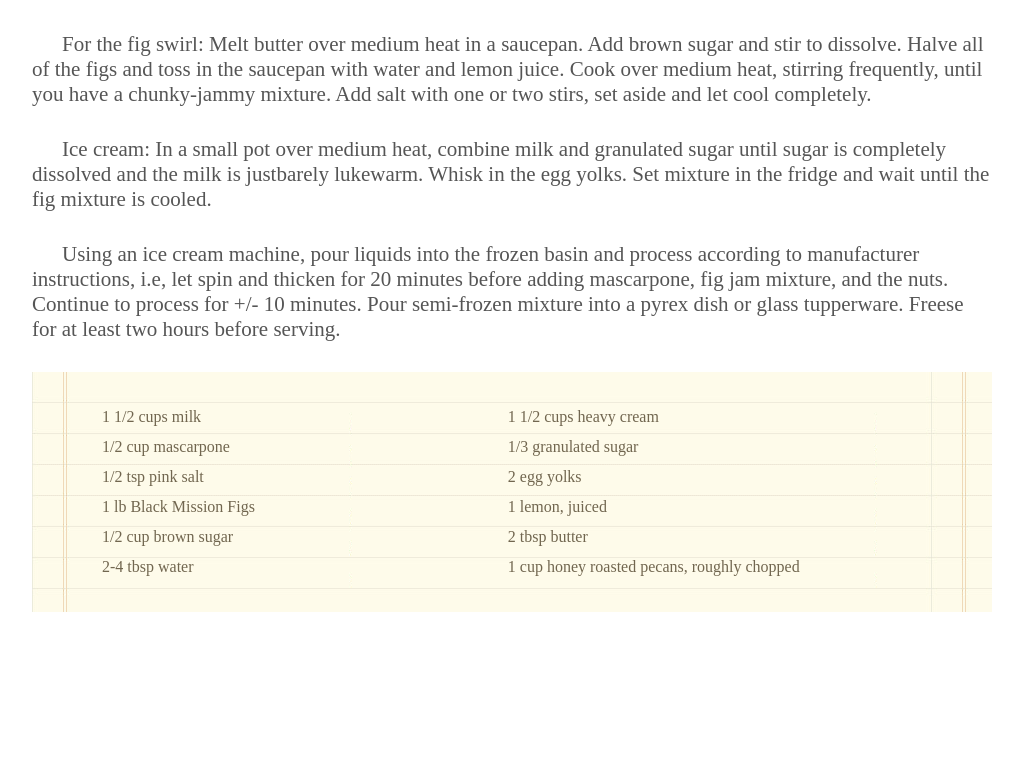
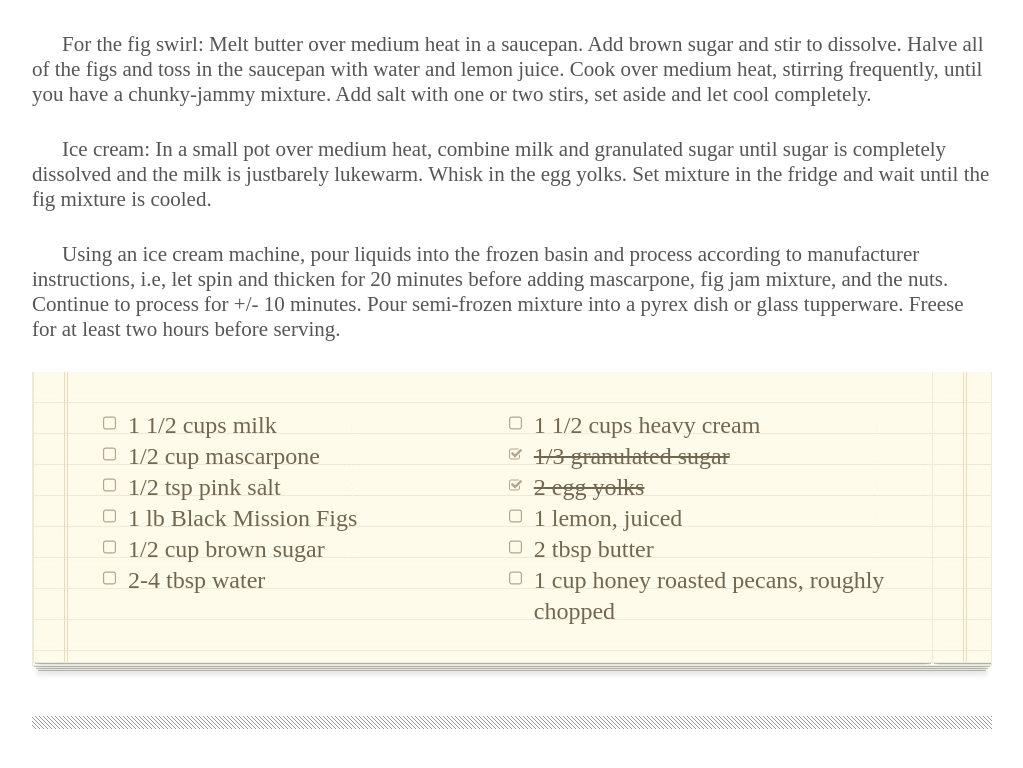
Before and after one commit to brianbixby/chocolatepizza, a plain HTML site: page index.html in a window 1280 px wide. Shown: the part 892-1660 px from the top of the page, without its empty margins (128-1151 px from the left). Before the commit the page ends 1520 px from the top, so only its background shows below. Drawn offline with nearby package versions, Linux system fonts and the light colour scheme.

Commit message:
only footer left

```diff
--- a/index.html
+++ b/index.html
@@ -57,6 +57,10 @@
           <li>2-4 tbsp water </li>
           <li>1 cup honey roasted pecans, roughly chopped </li>
         </ul>
+        <div class="border bottomBorder"></div>
+      </div>
+      <div class="footer">
+
       </div>
     </div>
   </body>
--- a/style.css
+++ b/style.css
@@ -75,12 +75,30 @@
 }
 .ingredientList {
   background: url("assets/list-bg.png");
-  padding: 30px 70px;
+  padding: 38px 70px;
+  border: 1px solid #edead9;
+  border-top: none;
+  box-shadow: 0 14px 5px -5px rgba(0,0,0,0.1), 0 3px 0 -2px #c5c4b6, 0 2px 0 #fff, 0 7px 0 -4px #c5c4b6, 0 4px 0 #fff, 0 11px 0 -6px #c5c4b6;
+  margin-bottom: 20px;
 }
 .ingredientList li {
-  line-height: 30px;
-  width: 49%;
-  display: inline-block;
+  line-height: 31px;
+  width: 43%;
   color: #71664f;
-  text-decoration: none;
+  display: inline-table;
+  background: url("assets/checkBox.svg") no-repeat left 6px;
+  background-size: 13px 14px;
+  padding: 0 25px;
+  font-size: 24px;
 }
+.ingredientList .crossedOff {
+  text-decoration: line-through;
+  background: url("assets/checkedBox.svg") no-repeat left 6px;
+  background-size: 13px 14px;
+}
+.footer {
+  padding-top: 35px;
+}
+.bottomBorder {
+  margin-top: 50px;
+}
```
Also changed, not shown: assets/checkBox.svg (added), assets/checkedBox.svg (added).
